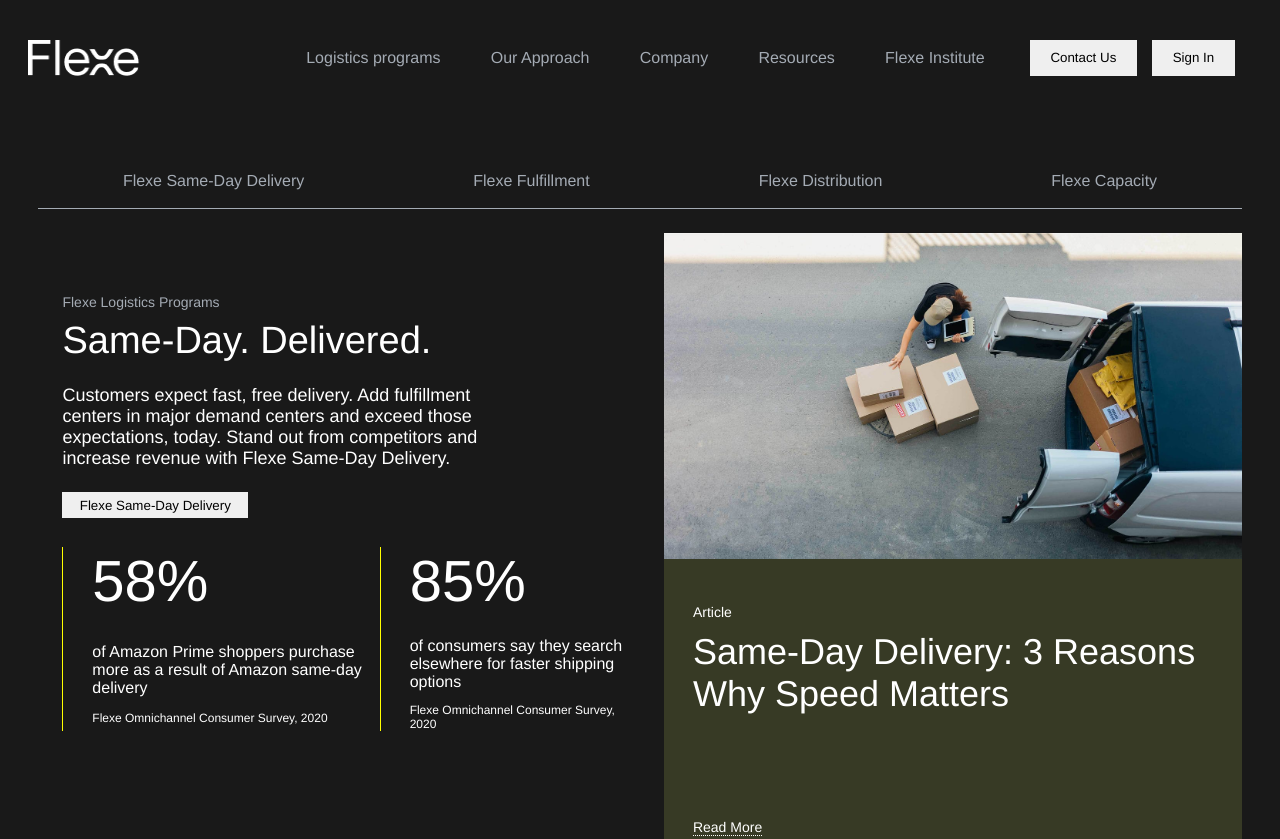
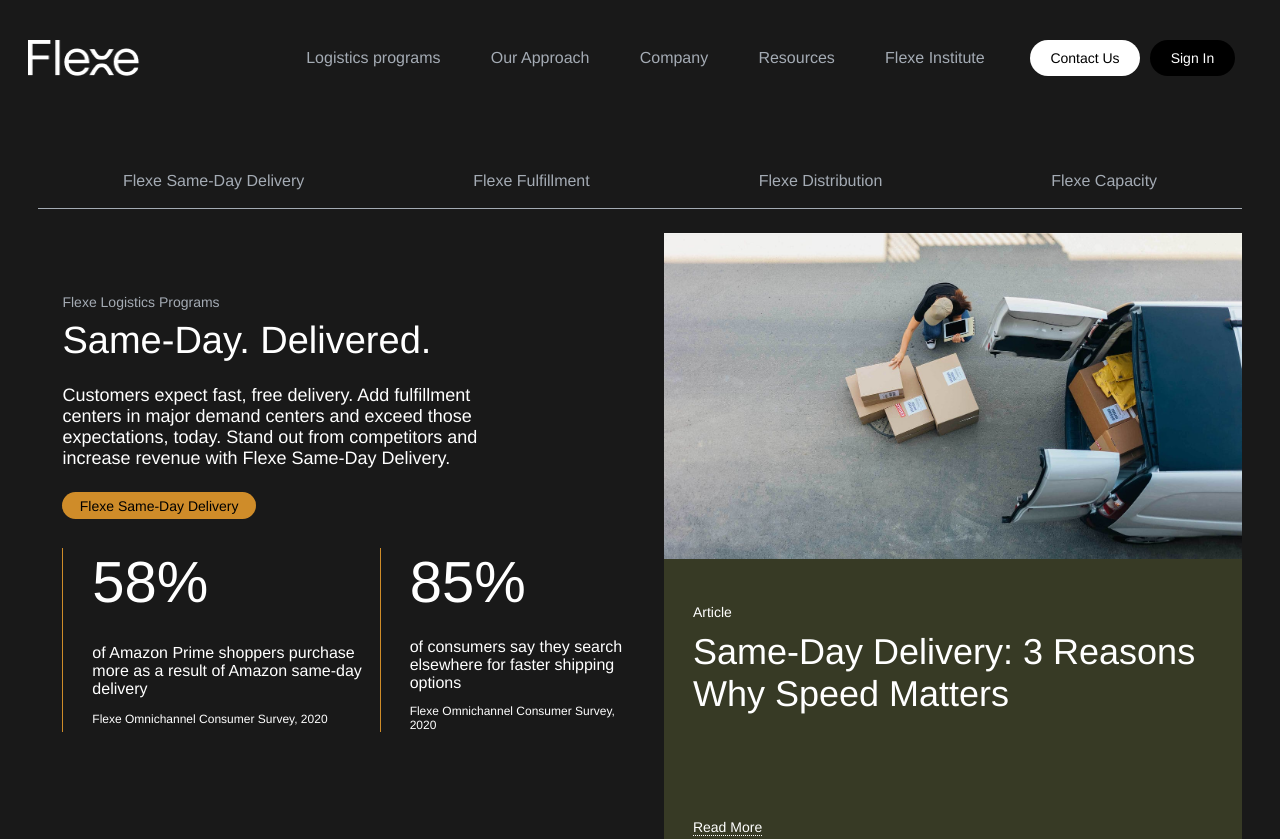
Before and after one commit to LovreCikojevic120/Internship-9-CSS-Layout, a plain HTML site: page index.html in a window 1280 px wide. Shown: the top 839 px of the page. Drawn offline with Linux system fonts and the light colour scheme.

Commit message:
Fixed buttons

```diff
--- a/style.css
+++ b/style.css
@@ -12,6 +12,14 @@
 a{
     text-decoration: none;
     color: #fff;
+}
+
+button{
+    border:none;
+    border-radius: 50px;
+    background-color: #cf8c29;
+    padding: 5% 10%;
+    font-size: 14px;
 }
 
 .navbar{
@@ -45,11 +53,12 @@
 }
 
 .contact-button{
-    padding: 5% 10%;
+    background-color: white;
 }
 
 .signin-button{
-    padding: 5% 10%;
+    background-color: black;
+    color: white;
 }
 
 .samedaydelivery-section{
@@ -109,7 +118,7 @@
 }
 
 .percentage-box{
-    border-left: solid 1px yellow;
+    border-left: solid 1px #cf8c29;
     vertical-align: middle;
     padding-left: 5%;
 }
@@ -221,12 +230,11 @@
 
 .subsection-button{
     margin: 5% 0 10% 0;
-    background-color: yellow;
-    padding: 1%;
+    padding: 2% 5%;
 }
 
 .insights-section{
-    margin: 10% 5% 0 5%;
+    margin: 5%;
 }
 
 .insights-section-header{
```
